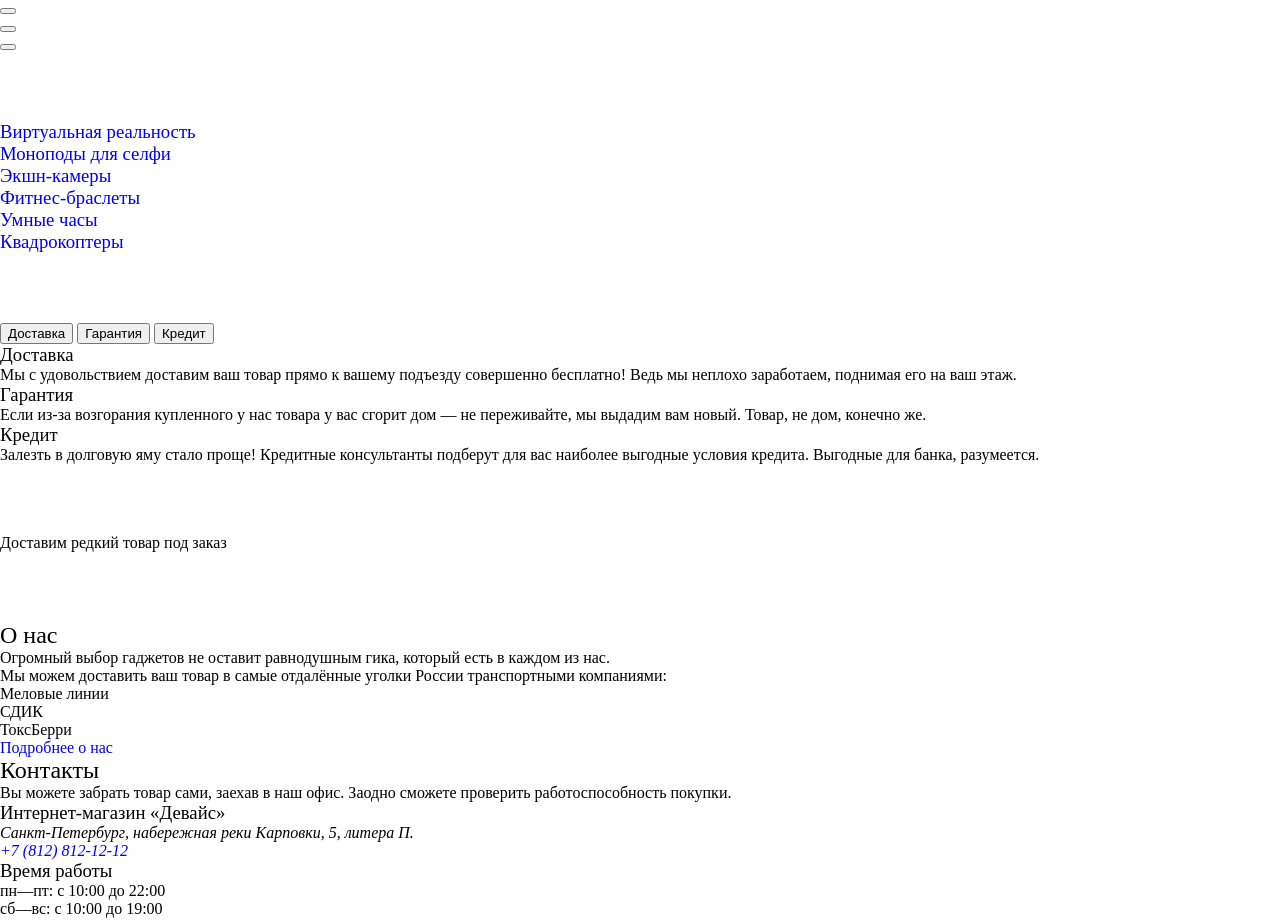
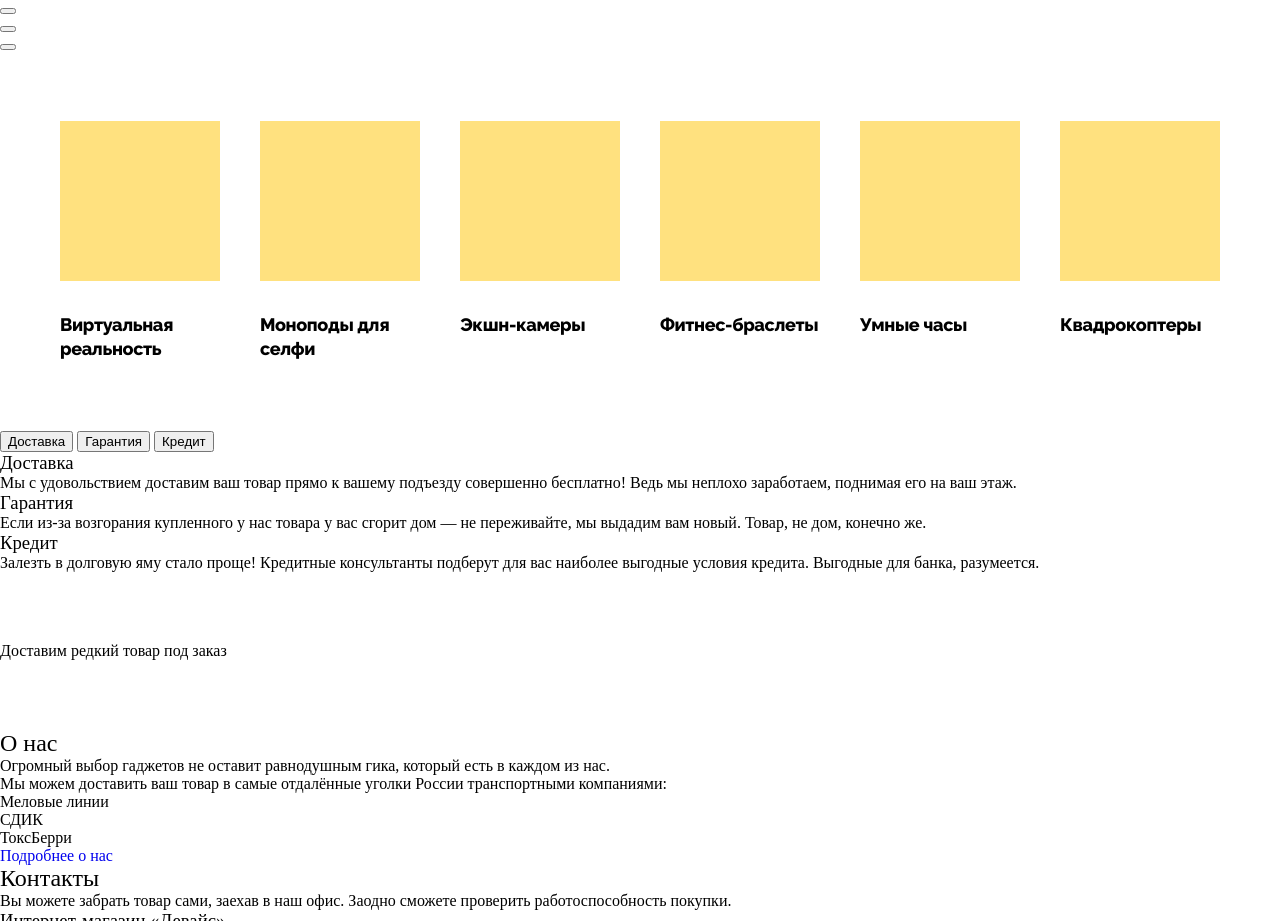
Before and after one commit to NinaFeok/device-project, a website: page src/index.html in a window 1280 px wide. Shown: the part 980-1901 px from the top of the page. Drawn offline with Linux system fonts and the light colour scheme.

Commit message:
делает блок категорий товаров

```diff
--- a/src/index.html
+++ b/src/index.html
@@ -21,7 +21,8 @@
         <ul class="main-nav__user-list user-menu">
           <li class="user-menu__item">
             <form class="user-menu__search-form search-form" action="#" method="get">
-              <input class="user-menu__search-item search-form__input" type="text" placeholder="Поиск по сайту" name="search">
+              <input class="user-menu__search-item search-form__input" type="text" placeholder="Поиск по сайту"
+                name="search">
               <button class="user-menu__search-item search-form__button" type="submit">Найти</button>
             </form>
           </li>
@@ -121,6 +122,7 @@
       </div>
     </section>
     <section class="catalog-category">
+      <div class="catalog-category__wrapper">
         <h2 class="visually-hidden">Список категорий каталога</h2>
         <ul class="catalog-category__list">
           <li class="catalog-category__item">
@@ -166,6 +168,7 @@
             </a>
           </li>
         </ul>
+      </div>
     </section>
     <section class="service">
       <h2 class="visually-hidden">Наши услуги</h2>
--- /dev/null
+++ b/src/less/blocks/catalog-category.less
@@ -0,0 +1,28 @@
+.catalog-category__wrapper {
+  width: 1160px;
+  margin: 0 auto;
+}
+
+.catalog-category__list {
+  display: flex;
+  column-gap: 40px;
+}
+
+.catalog-category__item {
+  width: 160px;
+}
+
+.catalog-category__link {
+  display: block;
+}
+
+.catalog-category__icon {
+  width: 100%;
+  height: 160px;
+  background-color: @color-special;
+  margin-bottom: 32px;
+}
+
+.catalog-category__title {
+  .text-special;
+}
--- a/src/less/blocks/page.less
+++ b/src/less/blocks/page.less
@@ -7,6 +7,7 @@
   flex-direction: column;
   min-height: 100%;
   padding-top: 40px;
+  background-color: @color-basic-light;
 }
 
 .page__main {
--- a/src/less/global/mixins.less
+++ b/src/less/global/mixins.less
@@ -46,6 +46,16 @@
   color: @color-basic;
 }
 
+.text-special() {
+  font-family: @raleway;
+  font-style: normal;
+  font-weight: 800;
+  font-size: 18px;
+  line-height: 24px;
+  letter-spacing: -0.02em;
+  color: @color-basic;
+}
+
 .button-primary() {
   border: none;
   background-color: transparent;
```
Also changed, not shown: src/css/style.css, 1 other file. Lines whose indentation alone changed are shown as unchanged.
